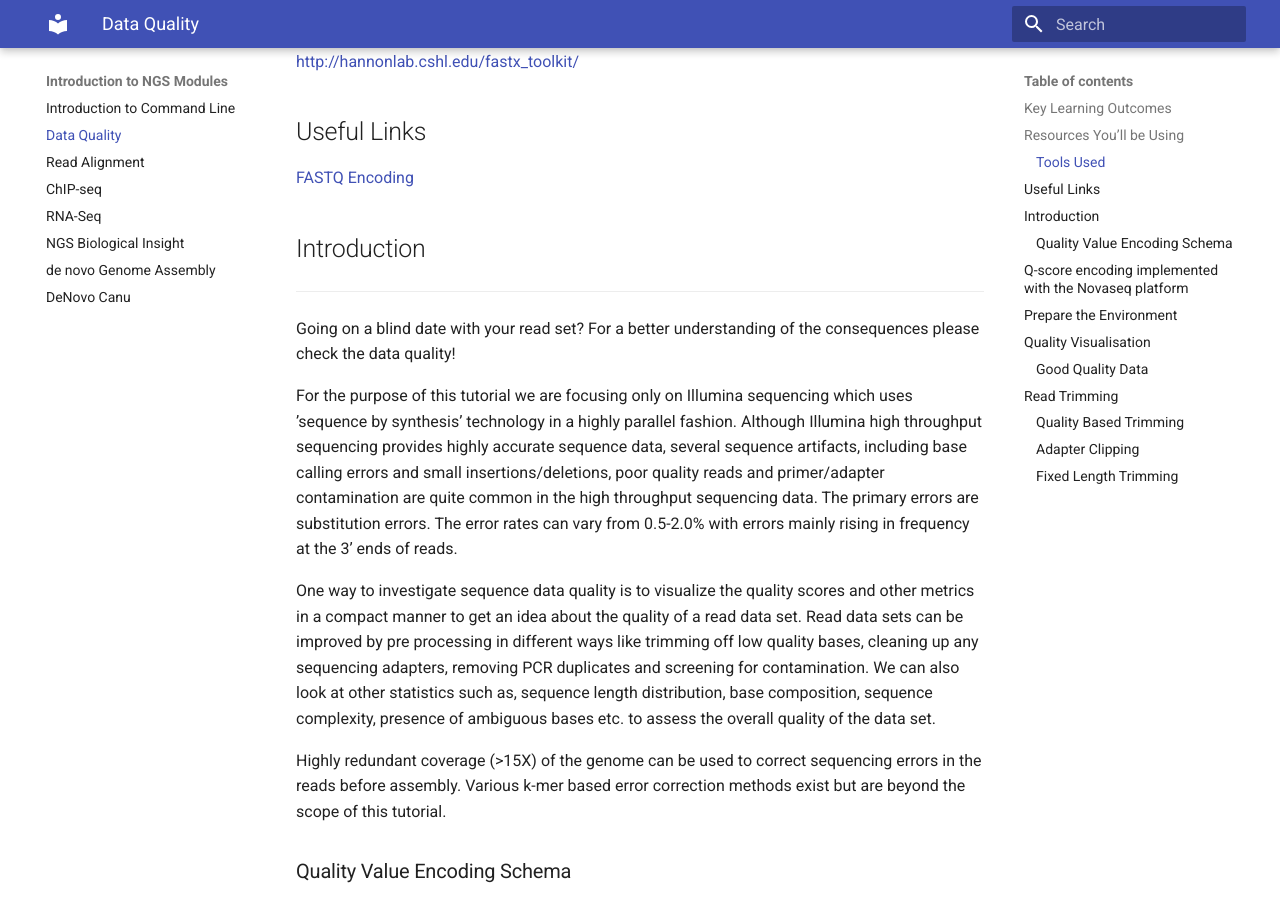
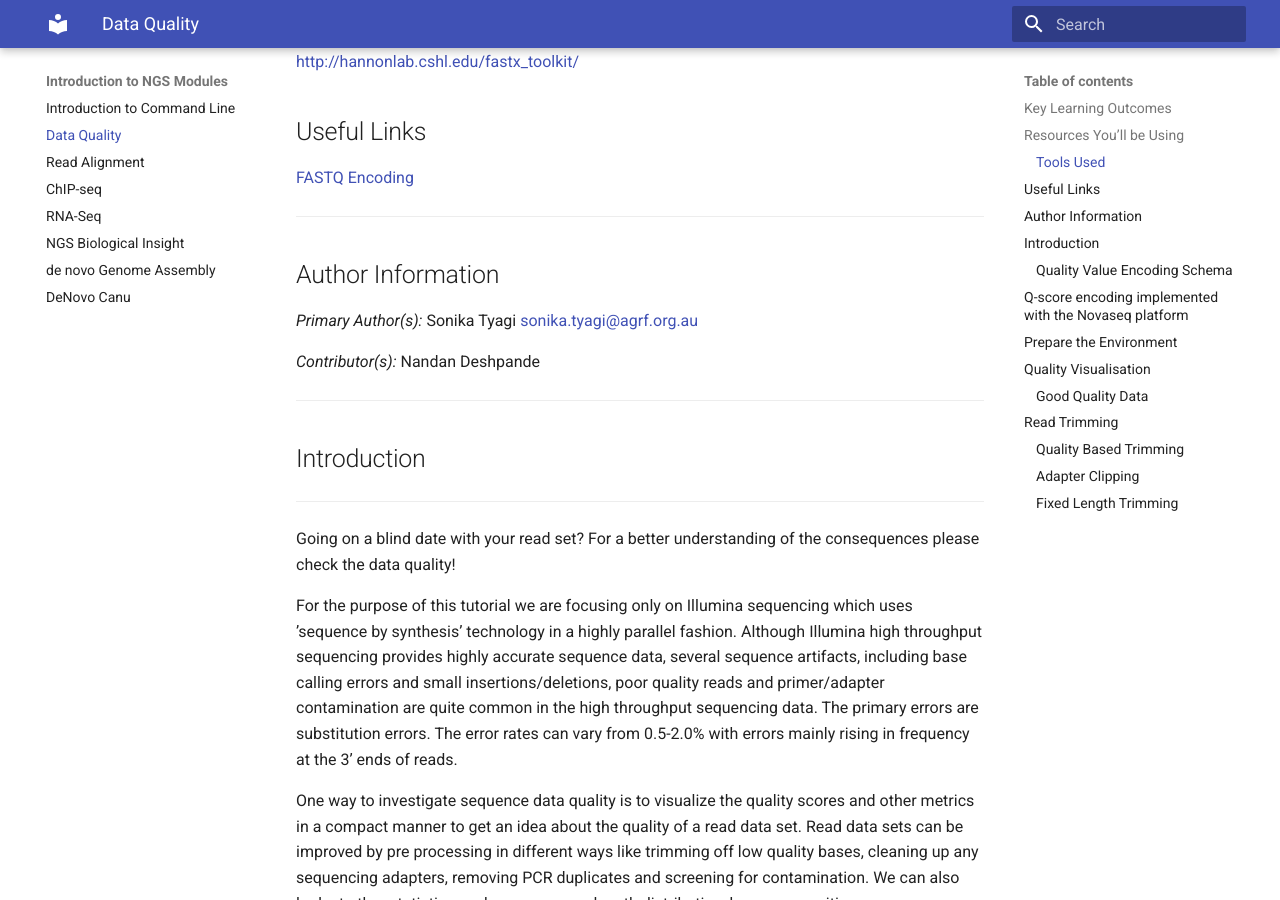
Before and after one commit to tsonika/intro-ngs-manuals, an MkDocs documentation site: the page built from docs/modules/btp-module-ngs-qc/ngs-qc.md, in a window 1280 px wide and 900 px high, scrolled down 703 px. Built offline with MkDocs 1.6.1 and Material for MkDocs 9.7.7, drawn with Linux system fonts in a browser that asks for light colours; old or Windows-style settings are respelled for this version of MkDocs.

Commit message:
minor changes

```diff
--- a/docs/modules/btp-module-ngs-qc/ngs-qc.md
+++ b/docs/modules/btp-module-ngs-qc/ngs-qc.md
@@ -30,6 +30,16 @@ Useful Links
 ------------
 
 [FASTQ Encoding](http://en.wikipedia.org/wiki/FASTQ_format#Encoding)
+
+***
+## Author Information
+
+*Primary Author(s):*
+Sonika Tyagi sonika.tyagi@agrf.org.au
+
+*Contributor(s):*
+Nandan Deshpande
+***
 
 ##Introduction
 ------------
```
